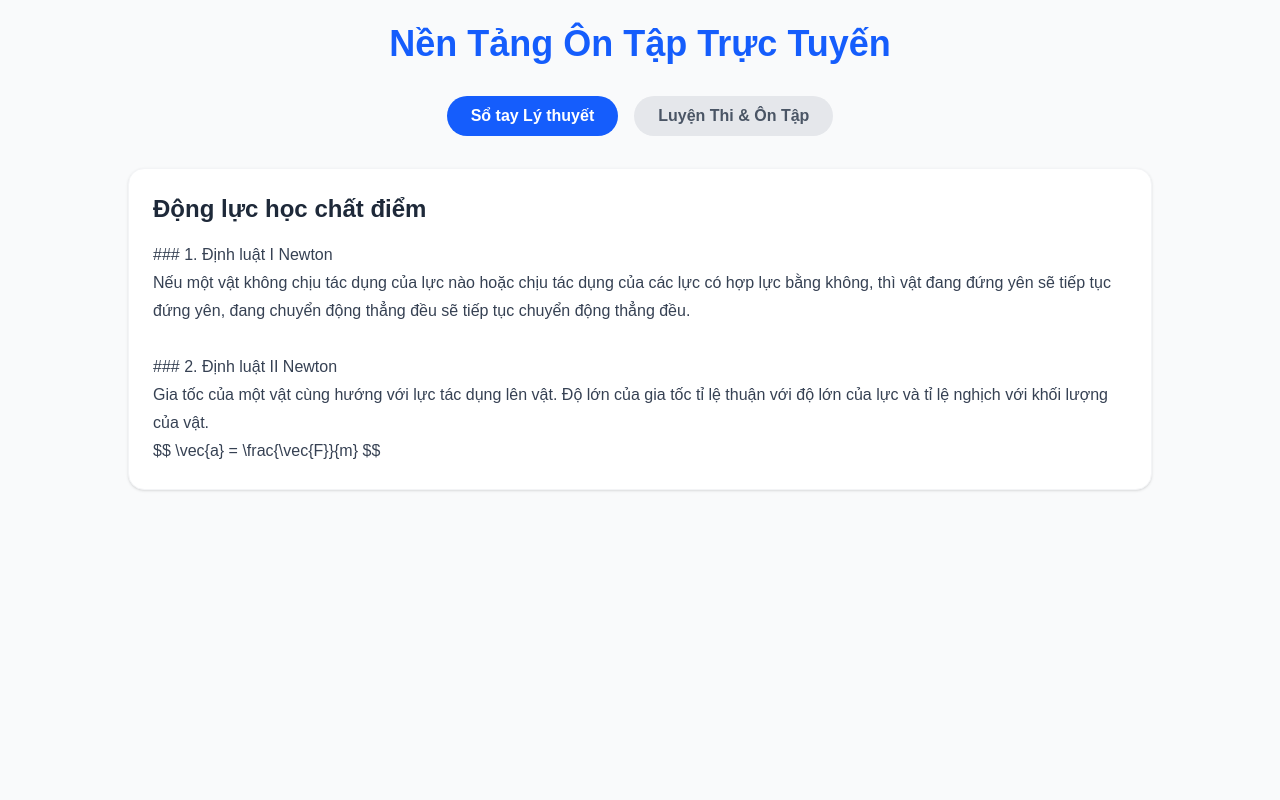
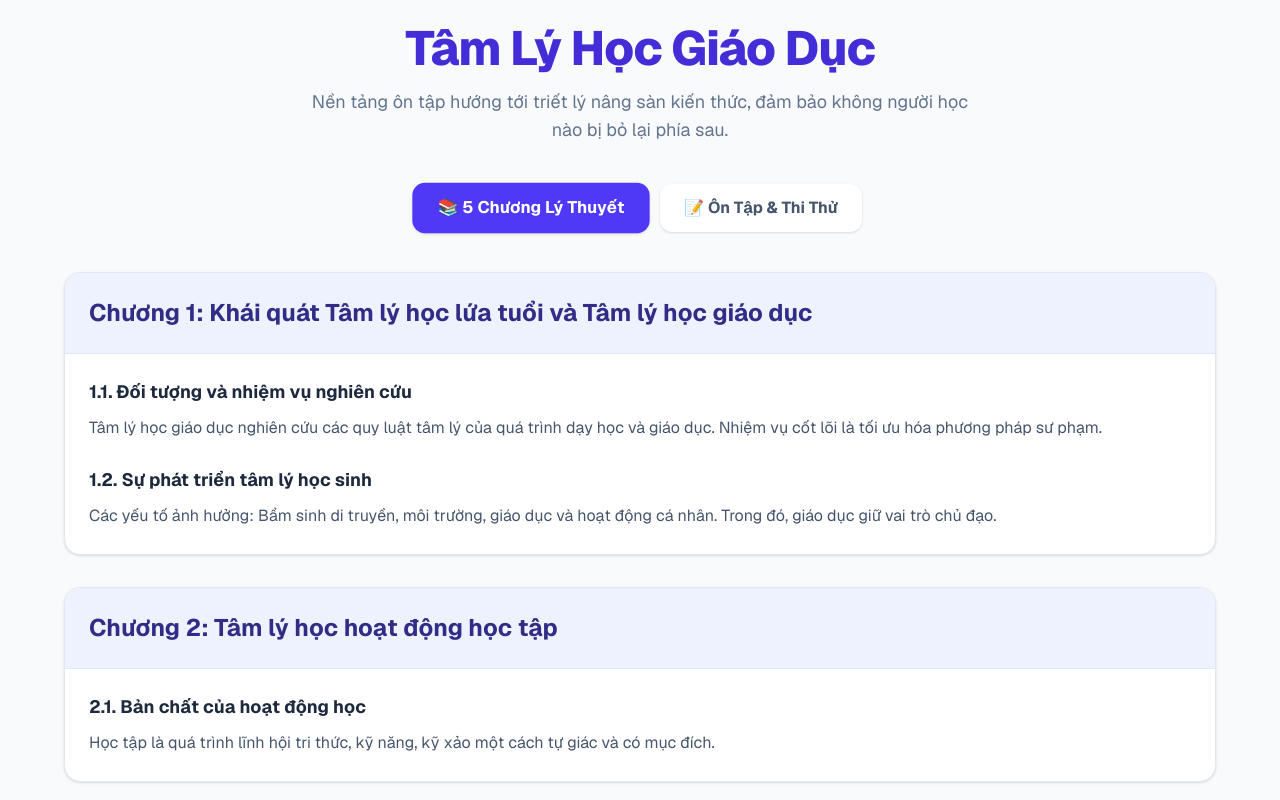
Before and after one commit to minhcd1992/tlhgd, a Next.js app: page / in a window 1280 px wide. Shown: the top 800 px of the page. Built offline with nearby package versions, Linux system fonts and the light colour scheme.

Commit message:
Cập nhật UI và JSON cho môn Tâm lý học giáo dục

```diff
--- a/app/page.tsx
+++ b/app/page.tsx
@@ -7,70 +7,123 @@ export default function Home() {
   const [activeTab, setActiveTab] = useState("theory");
 
   useEffect(() => {
-    // Tự động xóa cache (Cache buster) để luôn lấy dữ liệu mới nhất
     fetch(`/exam_db.json?v=${new Date().getTime()}`)
       .then((res) => res.json())
       .then((data) => setData(data));
   }, []);
 
+  // Phân loại đề thi
+  const chapterExams = data.exams.filter((exam: any) => exam.type === "chapter");
+  const finalExams = data.exams.filter((exam: any) => exam.type === "final");
+
   return (
-    <main className="min-h-screen bg-gray-50 text-gray-800 p-6">
-      <div className="max-w-5xl mx-auto">
-        <h1 className="text-4xl font-bold text-center text-blue-600 mb-8">Nền Tảng Ôn Tập Trực Tuyến</h1>
+    <main className="min-h-screen bg-slate-50 text-slate-800 p-6 font-sans">
+      <div className="max-w-6xl mx-auto">
+        <div className="text-center mb-10">
+          <h1 className="text-4xl md:text-5xl font-extrabold text-indigo-700 mb-4 tracking-tight">
+            Tâm Lý Học Giáo Dục
+          </h1>
+          <p className="text-slate-500 text-lg max-w-2xl mx-auto">
+            Nền tảng ôn tập hướng tới triết lý nâng sàn kiến thức, đảm bảo không người học nào bị bỏ lại phía sau.
+          </p>
+        </div>
 
         {/* Tab Navigation */}
-        <div className="flex justify-center mb-8 space-x-4">
+        <div className="flex justify-center mb-10 space-x-2 md:space-x-4">
           <button
             onClick={() => setActiveTab("theory")}
-            className={`px-6 py-2 rounded-full font-semibold transition-colors ${activeTab === "theory" ? "bg-blue-600 text-white" : "bg-gray-200 text-gray-600 hover:bg-gray-300"}`}
+            className={`px-6 py-3 rounded-xl font-bold transition-all shadow-sm ${activeTab === "theory" ? "bg-indigo-600 text-white scale-105" : "bg-white text-slate-600 hover:bg-slate-100"}`}
           >
-            Sổ tay Lý thuyết
+            📚 5 Chương Lý Thuyết
           </button>
           <button
             onClick={() => setActiveTab("exam")}
-            className={`px-6 py-2 rounded-full font-semibold transition-colors ${activeTab === "exam" ? "bg-blue-600 text-white" : "bg-gray-200 text-gray-600 hover:bg-gray-300"}`}
+            className={`px-6 py-3 rounded-xl font-bold transition-all shadow-sm ${activeTab === "exam" ? "bg-indigo-600 text-white scale-105" : "bg-white text-slate-600 hover:bg-slate-100"}`}
           >
-            Luyện Thi & Ôn Tập
+            📝 Ôn Tập & Thi Thử
           </button>
         </div>
 
-        {/* Nội dung Tab */}
+        {/* --- PHẦN LÝ THUYẾT --- */}
         {activeTab === "theory" && (
-          <div className="grid gap-6">
+          <div className="grid gap-8">
             {data.theories.map((th: any) => (
-              <div key={th.id} className="bg-white p-6 rounded-2xl shadow-sm border border-gray-100">
-                <h2 className="text-2xl font-bold text-gray-800 mb-4">{th.chapter}</h2>
-                <div className="prose prose-blue max-w-none whitespace-pre-line text-gray-700">
-                  {th.content}
+              <div key={th.id} className="bg-white rounded-2xl shadow-sm border border-slate-200 overflow-hidden">
+                <div className="bg-indigo-50 border-b border-indigo-100 p-6">
+                  <h2 className="text-2xl font-bold text-indigo-900">{th.chapter}</h2>
+                </div>
+                <div className="p-6">
+                  {th.sections && th.sections.length > 0 ? (
+                    <div className="space-y-6">
+                      {th.sections.map((sec: any, idx: number) => (
+                        <div key={idx}>
+                          <h3 className="text-lg font-bold text-slate-800 mb-2">{sec.title}</h3>
+                          <div className="prose prose-indigo max-w-none text-slate-600">
+                            {/* Kích hoạt typography ở đây */}
+                            <p>{sec.content}</p>
+                          </div>
+                        </div>
+                      ))}
+                    </div>
+                  ) : (
+                    <p className="text-slate-400 italic">Đang cập nhật nội dung chương này...</p>
+                  )}
                 </div>
               </div>
             ))}
           </div>
         )}
 
+        {/* --- PHẦN ÔN TẬP VÀ THI THỬ --- */}
         {activeTab === "exam" && (
-          <div>
-            <div className="bg-yellow-100 border-l-4 border-yellow-500 text-yellow-700 p-4 mb-6 rounded">
-              <p className="font-bold">Lưu ý trước khi thi:</p>
-              <p className="text-sm">Chuẩn bị sẵn giấy nháp và máy tính cầm tay. Bài làm sẽ tự động nộp khi hết thời gian.</p>
-            </div>
-            <div className="grid grid-cols-1 md:grid-cols-2 lg:grid-cols-3 gap-6">
-              {data.exams.map((exam: any) => (
-                <div key={exam.id} className="bg-white p-6 rounded-2xl shadow-sm border border-gray-100 hover:shadow-md transition-shadow flex flex-col justify-between">
-                  <div>
-                    <span className="text-sm font-medium text-blue-500 bg-blue-50 px-3 py-1 rounded-full">{exam.chapter}</span>
+          <div className="space-y-12">
+
+            {/* Mục 1: Trắc nghiệm theo chương */}
+            <section>
+              <h2 className="text-2xl font-bold text-slate-800 mb-6 flex items-center">
+                <span className="bg-blue-100 text-blue-700 w-10 h-10 rounded-lg flex items-center justify-center mr-3">🔖</span>
+                Trắc nghiệm theo chương
+              </h2>
+              <div className="grid grid-cols-1 md:grid-cols-2 lg:grid-cols-3 gap-6">
+                {chapterExams.map((exam: any) => (
+                  <div key={exam.id} className="bg-white p-6 rounded-2xl shadow-sm border border-slate-200 hover:shadow-md transition-shadow">
+                    <span className="text-xs font-bold text-blue-600 bg-blue-50 px-3 py-1 rounded-full uppercase tracking-wide">{exam.chapter}</span>
+                    <h3 className="text-lg font-bold mt-4 mb-2 text-slate-800">{exam.title}</h3>
+                    <p className="text-slate-500 text-sm">Thời gian: {exam.time / 60} phút • {exam.questions.length} câu</p>
+                    <Link href={`/exam/${exam.id}`}>
+                      <button className="mt-6 w-full bg-slate-100 text-slate-700 py-2 rounded-lg font-semibold hover:bg-slate-200 transition-colors">
+                        Làm bài ngay
+                      </button>
+                    </Link>
+                  </div>
+                ))}
+              </div>
+            </section>
+
+            <hr className="border-slate-200" />
+
+            {/* Mục 2: Đề thi thử kết thúc học phần */}
+            <section>
+              <h2 className="text-2xl font-bold text-slate-800 mb-6 flex items-center">
+                <span className="bg-red-100 text-red-700 w-10 h-10 rounded-lg flex items-center justify-center mr-3">🏆</span>
+                Đề thi thử kết thúc học phần
+              </h2>
+              <div className="grid grid-cols-1 md:grid-cols-2 lg:grid-cols-3 gap-6">
+                {finalExams.map((exam: any) => (
+                  <div key={exam.id} className="bg-gradient-to-br from-indigo-500 to-purple-600 p-6 rounded-2xl shadow-lg hover:shadow-xl transition-shadow text-white">
+                    <span className="text-xs font-bold text-indigo-100 bg-white/20 px-3 py-1 rounded-full uppercase tracking-wide">Thi Tổng Hợp</span>
                     <h3 className="text-xl font-bold mt-4 mb-2">{exam.title}</h3>
-                    <p className="text-gray-500 text-sm">Thời gian: {exam.time / 60} phút</p>
-                    <p className="text-gray-500 text-sm">Số câu: {exam.questions.length} câu</p>
+                    <p className="text-indigo-100 text-sm mb-6">Thời gian: {exam.time / 60} phút • {exam.questions.length} câu</p>
+                    <Link href={`/exam/${exam.id}`}>
+                      <button className="w-full bg-white text-indigo-700 py-3 rounded-lg font-bold hover:bg-slate-50 transition-colors shadow-sm">
+                        Bắt đầu thi thử
+                      </button>
+                    </Link>
                   </div>
-                  <Link href={`/exam/${exam.id}`}>
-                    <button className="mt-6 w-full bg-blue-600 text-white py-2 rounded-lg font-semibold hover:bg-blue-700 transition-colors">
-                      Bắt đầu làm bài
-                    </button>
-                  </Link>
-                </div>
-              ))}
-            </div>
+                ))}
+              </div>
+            </section>
+
           </div>
         )}
       </div>
--- a/public/exam_db.json
+++ b/public/exam_db.json
@@ -1,39 +1,83 @@
 {
   "theories": [
     {
-      "id": "th-01",
-      "chapter": "Động lực học chất điểm",
-      "content": "### 1. Định luật I Newton\nNếu một vật không chịu tác dụng của lực nào hoặc chịu tác dụng của các lực có hợp lực bằng không, thì vật đang đứng yên sẽ tiếp tục đứng yên, đang chuyển động thẳng đều sẽ tiếp tục chuyển động thẳng đều.\n\n### 2. Định luật II Newton\nGia tốc của một vật cùng hướng với lực tác dụng lên vật. Độ lớn của gia tốc tỉ lệ thuận với độ lớn của lực và tỉ lệ nghịch với khối lượng của vật.\n$$ \\vec{a} = \\frac{\\vec{F}}{m} $$"
+      "id": "ch-01",
+      "chapter": "Chương 1: Khái quát Tâm lý học lứa tuổi và Tâm lý học giáo dục",
+      "sections": [
+        {
+          "title": "1.1. Đối tượng và nhiệm vụ nghiên cứu",
+          "content": "Tâm lý học giáo dục nghiên cứu các quy luật tâm lý của quá trình dạy học và giáo dục. Nhiệm vụ cốt lõi là tối ưu hóa phương pháp sư phạm."
+        },
+        {
+          "title": "1.2. Sự phát triển tâm lý học sinh",
+          "content": "Các yếu tố ảnh hưởng: Bẩm sinh di truyền, môi trường, giáo dục và hoạt động cá nhân. Trong đó, giáo dục giữ vai trò chủ đạo."
+        }
+      ]
+    },
+    {
+      "id": "ch-02",
+      "chapter": "Chương 2: Tâm lý học hoạt động học tập",
+      "sections": [
+        {
+          "title": "2.1. Bản chất của hoạt động học",
+          "content": "Học tập là quá trình lĩnh hội tri thức, kỹ năng, kỹ xảo một cách tự giác và có mục đích."
+        }
+      ]
+    },
+    {
+      "id": "ch-03",
+      "chapter": "Chương 3: Tâm lý học giáo dục đạo đức",
+      "sections": []
+    },
+    {
+      "id": "ch-04",
+      "chapter": "Chương 4: Tâm lý học nhân cách người Thầy giáo",
+      "sections": []
+    },
+    {
+      "id": "ch-05",
+      "chapter": "Chương 5: Đánh giá trong giáo dục",
+      "sections": []
     }
   ],
   "exams": [
     {
-      "id": "de-01",
-      "chapter": "Động lực học chất điểm",
-      "title": "Kiểm tra 15 phút - Ba định luật Newton",
+      "id": "exam-ch1",
+      "type": "chapter",
+      "chapter": "Chương 1",
+      "title": "Ôn tập: Khái quát TLH Giáo dục",
       "time": 900,
       "questions": [
         {
           "id": 1,
-          "text": "Lực là đại lượng vectơ đặc trưng cho:",
+          "text": "Yếu tố nào giữ vai trò chủ đạo trong sự phát triển tâm lý con người?",
           "options": [
-            "Sự truyền chuyển động từ vật này sang vật khác.",
-            "Tác dụng của vật này lên vật khác.",
-            "Khả năng sinh công của vật.",
-            "Tốc độ biến thiên động lượng của vật."
+            "Bẩm sinh, di truyền",
+            "Môi trường sống",
+            "Giáo dục",
+            "Hoạt động cá nhân"
+          ],
+          "correctIndex": 2
+        }
+      ]
+    },
+    {
+      "id": "exam-final-1",
+      "type": "final",
+      "chapter": "Đề Tổng Hợp",
+      "title": "Đề thi thử kết thúc học phần số 01",
+      "time": 2700,
+      "questions": [
+        {
+          "id": 1,
+          "text": "Sự hình thành kỹ xảo mang lại ý nghĩa gì cho hoạt động học tập?",
+          "options": [
+            "Làm tăng sự mệt mỏi",
+            "Giải phóng ý thức khỏi các thao tác kỹ thuật",
+            "Giảm khả năng tư duy",
+            "Làm cho hành động chậm lại"
           ],
           "correctIndex": 1
-        },
-        {
-          "id": 2,
-          "text": "Theo định luật II Newton, gia tốc của một vật:",
-          "options": [
-            "Tỉ lệ thuận với khối lượng của vật.",
-            "Tỉ lệ nghịch với lực tác dụng lên vật.",
-            "Cùng hướng với lực tác dụng lên vật.",
-            "Ngược hướng với lực tác dụng lên vật."
-          ],
-          "correctIndex": 2
         }
       ]
     }
```
